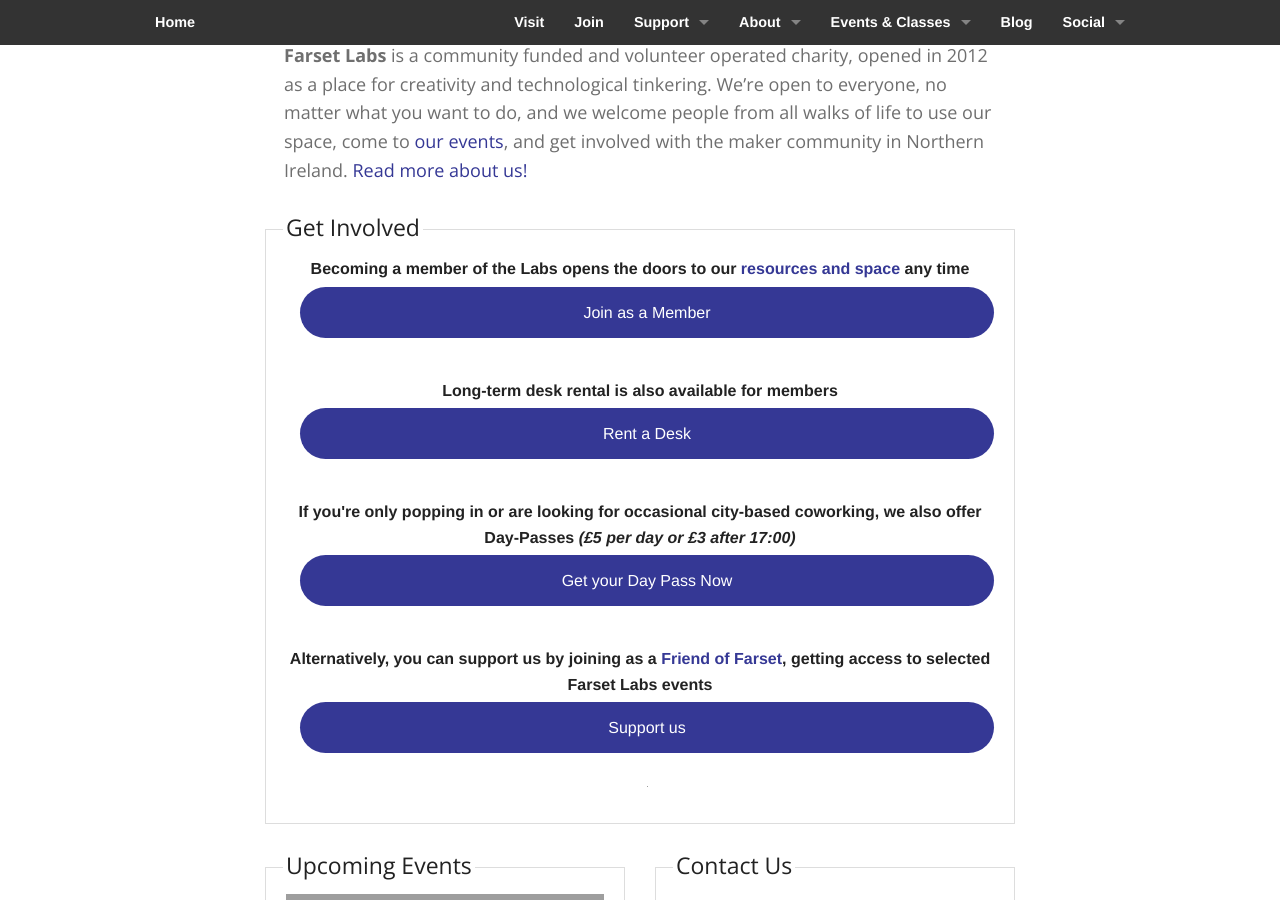
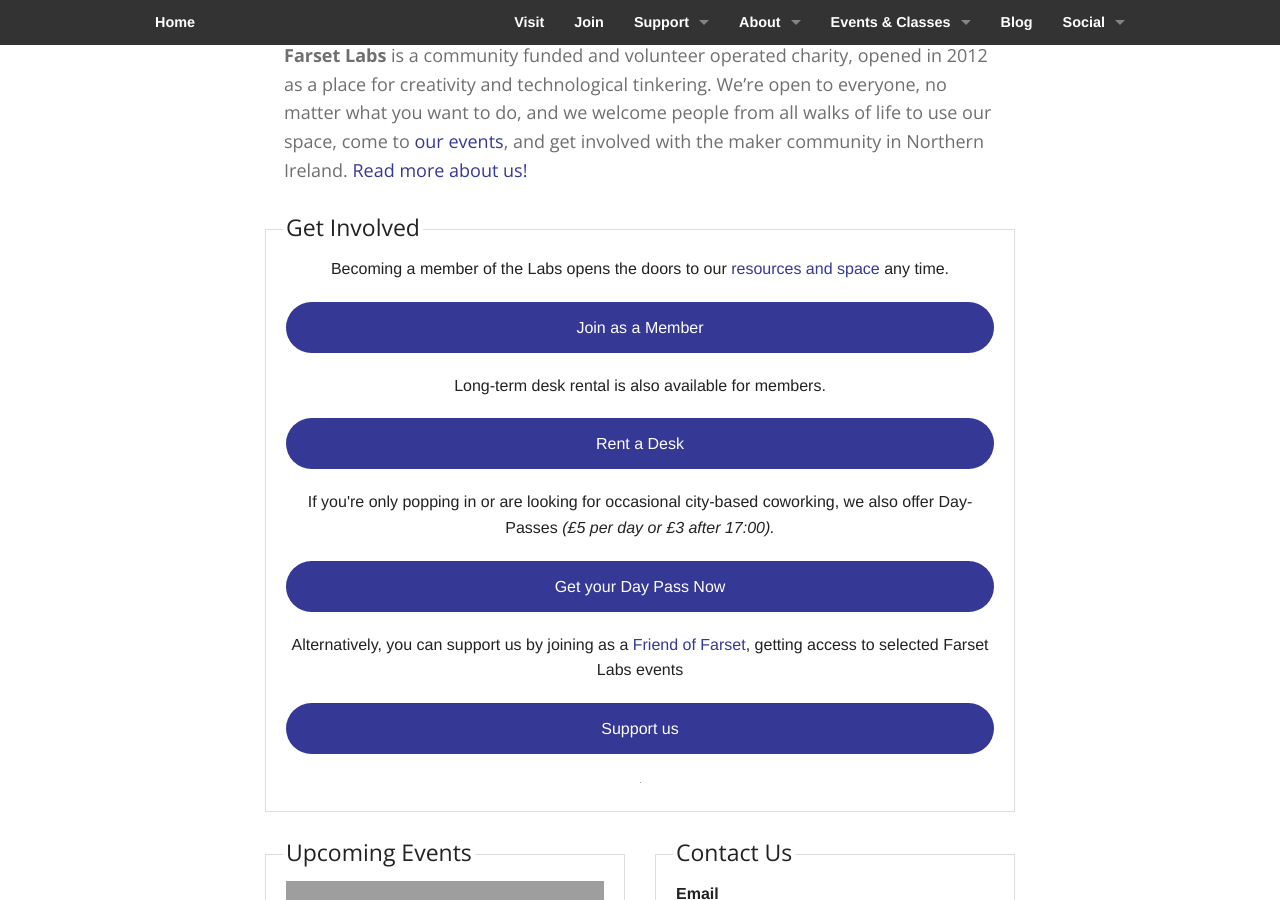
Before and after one commit to FarsetLabs/farsetlabs.github.io, a Jekyll site: the page built from index.html, in a window 1280 px wide and 900 px high, scrolled down 683 px. Built offline with Jekyll 4.4.1, drawn with Linux system fonts in a browser that asks for light colours; the list of posts is cut into pages by our own code; grey boxes are pictures that could not be loaded.

Commit message:
[HOMEPAGE] Update Text Styles in "Get Involved" Section (#233)
Co-authored-by: Artemiy Kondratiev <art@farsetlabs.org.uk>

```diff
--- a/index.html
+++ b/index.html
@@ -18,22 +18,23 @@
    <div class="small-12 columns">
     <fieldset class="block">
       <legend><h4>Get Involved</h4></legend>
-      <dl>
-        <dt class="text-center">Becoming a member of the Labs opens the doors to our <a href="/about/facility.html">resources and space</a> any time</dt>
-        <dd><a href="/membership/index.html" class="button expand round">Join as a Member</a></dd>
-      </dl>
-      <dl>
-        <dt class="text-center">Long-term desk rental is also available for members</dt>
-        <dd><a href="/membership/index.html#deskrental" class="button expand round">Rent a Desk</a></dd>
-      </dl>
-      <dl>
-        <dt class="text-center">If you're only popping in or are looking for occasional city-based coworking, we also offer Day-Passes <em>(£5 per day or £3 after 17:00)</em></dt>
-        <dd><a href="/hotdesk/index.html" class="button expand round">Get your Day Pass Now</a></dd>
-      </dl>
+      <div class="text-center">
+        <p>Becoming a member of the Labs opens the doors to our <a href="/about/facility.html">resources and space</a> any time.</p>
+        <a href="/membership/index.html" class="button expand round">Join as a Member</a>
+      </div>
 
-      <dl>
-        <dt class="text-center">Alternatively, you can support us by joining as a <a href="/membership/index.html#friend-of-farset">Friend of Farset</a>, getting access to selected Farset Labs events</dt>
-        <dd>
+      <div class="text-center">
+        <p>Long-term desk rental is also available for members.</p>
+        <a href="/membership/index.html#deskrental" class="button expand round">Rent a Desk</a>
+      </div>
+
+      <div class="text-center">
+        <p>If you're only popping in or are looking for occasional city-based coworking, we also offer Day-Passes <em>(£5 per day or £3 after 17:00).</em></p>
+        <a href="/hotdesk/index.html" class="button expand round">Get your Day Pass Now</a>
+      </div>
+
+      <div class="text-center">
+        <p>Alternatively, you can support us by joining as a <a href="/membership/index.html#friend-of-farset">Friend of Farset</a>, getting access to selected Farset Labs events</p>
         <form class="text-center" action="https://www.paypal.com/cgi-bin/webscr" method="post" target="_top">
           <input type="hidden" name="cmd" value="_s-xclick">
           <input type="hidden" name="hosted_button_id" value="6E5VFUY63DKLS">
@@ -41,8 +42,7 @@
           <input type="submit" name="submit" class="button round expand" value="Support us">
           <img alt="" border="0" src="https://www.paypalobjects.com/en_GB/i/scr/pixel.gif" width="1" height="1">
         </form>
-        </dd>
-      </dl>
+      </div>
     </fieldset>
 
   </div>
```
